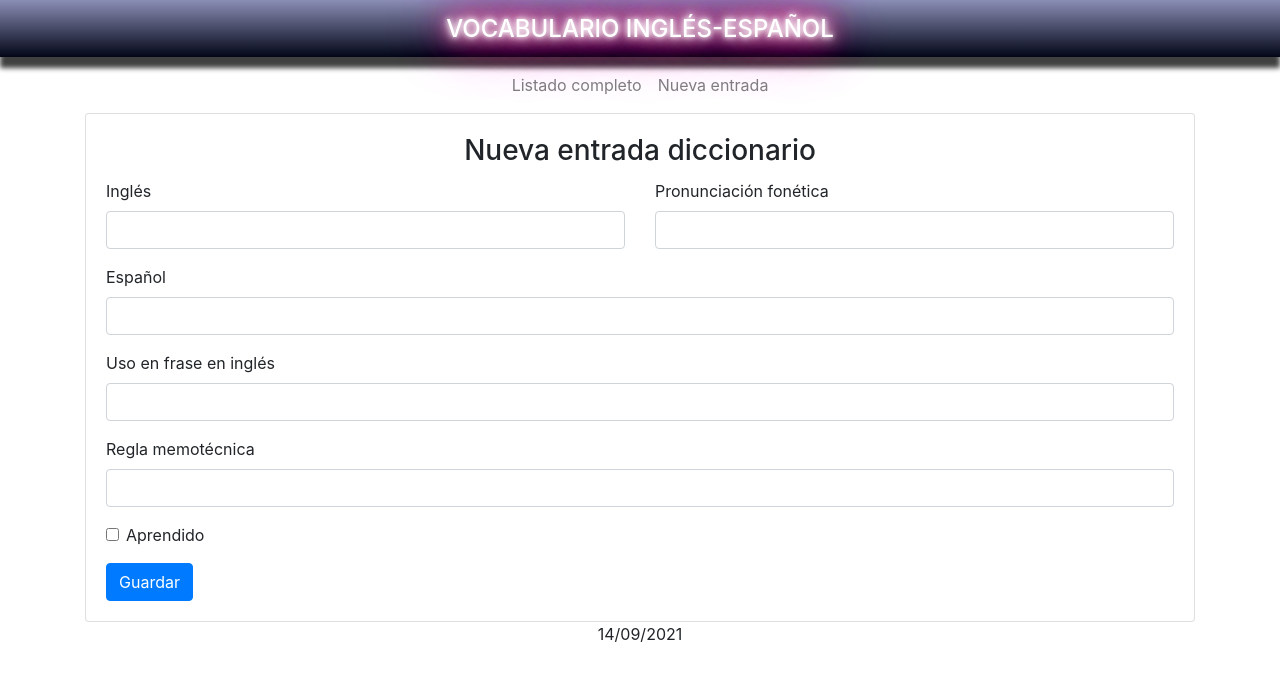
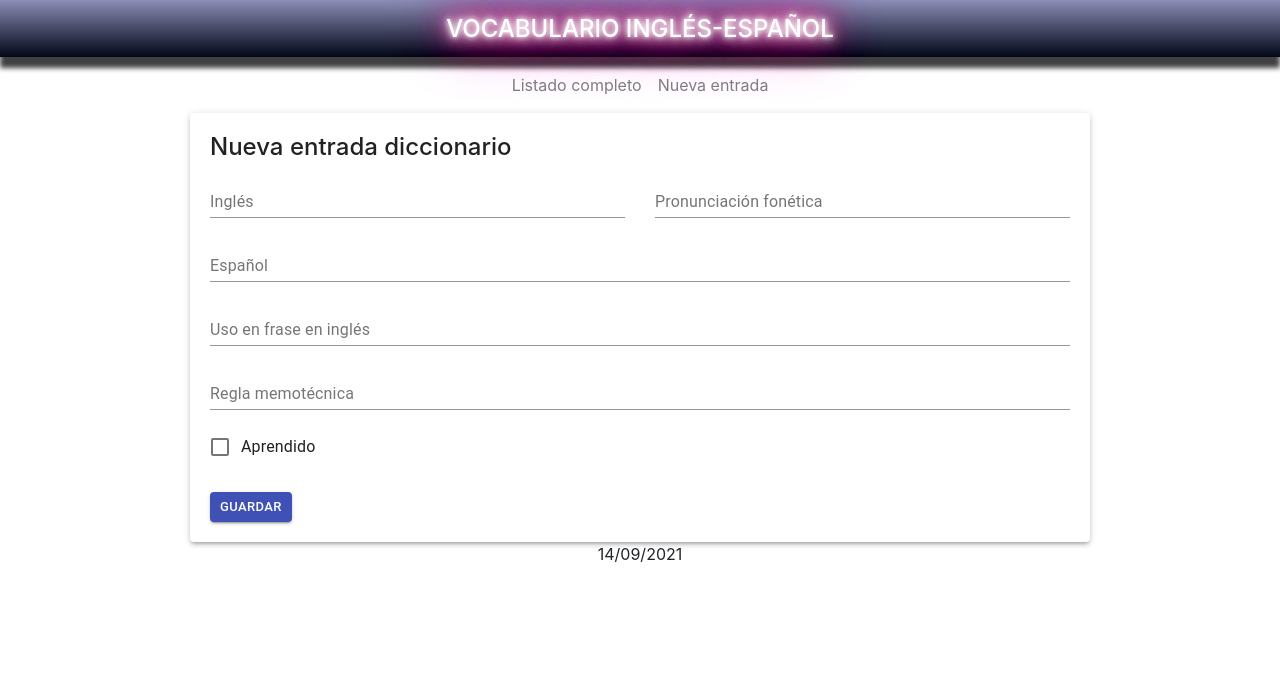
Before and after one commit to ocon733/dicreact, a React (Create React App) app: page /nueva in a window 1280 px wide. Shown: the top 680 px of the page. Built offline with nearby package versions, Linux system fonts and the light colour scheme.

Commit message:
estilos material y hooks

```diff
--- a/package.json
+++ b/package.json
@@ -13,7 +13,8 @@
     "react-router-dom": "^5.1.2",
     "react-scripts": "^3.3.0",
     "redux": "^4.0.5",
-    "redux-thunk": "^2.3.0"
+    "redux-thunk": "^2.3.0",
+    "sweetalert": "^2.1.2"
   },
   "scripts": {
     "start": "react-scripts start",
--- a/src/componentes/buscador.css
+++ b/src/componentes/buscador.css
@@ -3,5 +3,5 @@
 }
 
 .buscador_texto{
-    width: 80%;
+    width: 80% !important;
 }
--- a/src/componentes/nueva.component.js
+++ b/src/componentes/nueva.component.js
@@ -1,43 +1,48 @@
-import React from 'react';
+import React, { useState, useEffect } from 'react';
 import Form from 'react-bootstrap/Form';
-import Card from 'react-bootstrap/Card';
 import Col from 'react-bootstrap/Col';
-import Container from 'react-bootstrap/Container';
 import Row from 'react-bootstrap/Row';
 import ButtonToolbar from 'react-bootstrap/ButtonToolbar';
-import Button from 'react-bootstrap/Button';
+
 import Alert from 'react-bootstrap/Alert';
 import * as Constantes from '../Constantes';
+import Paper from '@material-ui/core/Paper';
+import './nueva.css';
+import { TextField, FormControlLabel } from '@material-ui/core';
+import Button from '@material-ui/core/Button';
+import Checkbox from '@material-ui/core/Checkbox';
+import swal from 'sweetalert';
 
-class Nueva extends React.Component{
-    constructor(props){
-        super(props);
-        this.handleSubmit = this.handleSubmit.bind(this);
-        this.state = {
+const Nueva = (props) => {
+
+
+    const [entrada, setEntrada] = useState({
         english:'',
         spain:'',
         descripcion:'',
         relmemotec:'',
         fonetic:'',
-            error: '',
-            modificar: false,
-            aprendido: false
-        }
+        aprendido: false,
+        id:''
+    });
 
-    }
-    componentDidMount() {
-        if ( this.props.match !== undefined && this.props.match.params !== undefined &&
-            this.props.match.params.id !== undefined){
-            const  id  = this.props.match.params.id;
-            this.setState({modificar:true});
-            this.cargarRegistro(id);
+    const [error, setError] = useState("");
+    const [modificar, setModificar] = useState(false);
+
+    useEffect( () => {
+        if ( props.match !== undefined && props.match.params !== undefined &&
+            props.match.params.id !== undefined){
+            const  id  = props.match.params.id;
+            setModificar(true);
+            cargarRegistro(id);
 
         }else{
-           this.setState({modificar:false});
+            setModificar(false);
         }
-    }
+    },[props.match]);
 
-    cargarRegistro(id){
+
+    function cargarRegistro(id){
         fetch(Constantes.SERVIDOR + 'buscar.php?id='+id)
         .then(res=> res.json())
         .then( res => {
@@ -51,7 +56,7 @@ class Nueva extends React.Component{
            let boolAprendido = word.aprendido === 1 ? true : false;
 
 
-           this.setState({english:word.english,
+           setEntrada({english:word.english,
                         spain:word.spain,
                         descripcion:word.descripcion,
                         relmemotec:word.relmemotec,
@@ -63,37 +68,43 @@ class Nueva extends React.Component{
 
     }
 
-    handleSubmit(event){
+    function handleSubmit(event){
         event.preventDefault();
-        this.validaFormulario(event.target);
+        validaFormulario(event.target);
     }
 
-    handleChecked = (event) => {
-        this.setState({aprendido : !this.state.aprendido});
+
+    const handlerEntrada = e => {
+            setEntrada({ ...entrada,  [e.target.name]:e.target.value    })
         }
 
-    validaFormulario(t){
-        this.setState ({error: ""});
+    const handlerChecked = e => {
+            setEntrada({ ...entrada,  [e.target.name]:e.target.checked    })
+        }
+
+
+    function validaFormulario(t){
+        setError("");
         let isvalid = true;
         for( var e =0; e < t.length; e++){
             if ( t[e].name === "english" && t[e].value === ""){
-                this.setState ((state) => ({error : state.error + "Falta la palabra en inglés, "}));
+                setError(error + "Falta la palabra en inglés, ");
                 isvalid = false;
             }
             if ( t[e].name === "fonetic" && t[e].value === ""){
-                this.setState ((state) => ({error : state.error + "Falta la pronunciación figurada, "}));
+                setError(error + "Falta la pronunciación figurada, ");
                 isvalid = false;
             }
             if ( t[e].name === "spain" && t[e].value === ""){
-                this.setState ((state) => ({error : state.error + "Falta la traducción en español, "}));
+                setError(error + "Falta la traducción en español, ");
                 isvalid = false;
             }
             if ( t[e].name === "descripcion" && t[e].value === ""){
-                this.setState ((state) => ({error : state.error + "Falta la frase de uso habitual, "}));
+                setError(error + "Falta la frase de uso habitual, ");
                 isvalid = false;
             }
             if ( t[e].name === "relmemotec" && t[e].value === ""){
-                this.setState ((state) => ({error : state.error + "Falta la regla nemotécnica para memorizar, "}));
+                setError(error + "Falta la regla nemotécnica para memorizar, ");
                 isvalid = false;
             }
 
@@ -103,20 +114,20 @@ class Nueva extends React.Component{
 
             const data = new FormData ( t);
 
-            if ( this.state.modificar){
+            if ( modificar){
                 fetch(Constantes.SERVIDOR + 'modificar.php', {
                     method: 'POST',
                     body: data
                 }).then(res => res)
                 .catch(error => console.error('Error:', error))
-                .then(response => alert('Modificación realizada '));
+                .then(response =>  swal("Modificado", "Se ha realizado la modificación correctamente", "success"));
             }else{
                 fetch(Constantes.SERVIDOR + 'guardar.php', {
                     method: 'POST',
                     body: data
                 }).then(res => res)
                 .catch(error => console.error('Error:', error))
-                .then(response => alert('Guardado correctamente '));
+                .then(response => swal("Guardado", "Se ha guardado correctamente", "success"));
             }
 
 
@@ -124,41 +135,39 @@ class Nueva extends React.Component{
 
     }
 
-    renderMensaje(){
-        if( this.state.error.length !== 0){
-            return(<Alert variant="danger"><p>{this.state.error}</p></Alert> );
+    function renderMensaje(){
+        if( error.length !== 0){
+            return(<Alert variant="danger"><p>{error}</p></Alert> );
         }
     }
 
-    renderBotonera(){
-        if( this.state.modificar){
-            return (<Button varian="primary" type="submit">Modificar</Button>);
+    function renderBotonera(){
+        if(modificar){
+            return (<Button variant="contained" size="small" color="primary" type="submit">Modificar</Button>);
         }else{
-            return (<Button varian="primary" type="submit">Guardar</Button>);
+            return (<Button variant="contained" size="small" color="primary" type="submit">Guardar</Button>);
         }
     }
 
 
-    render(){
-        return(
-            <Container>
-              <Card>
-                <Card.Body>
-                  <Card.Title><h3>Nueva entrada diccionario</h3></Card.Title>
+    return (
 
-                <Form onSubmit={this.handleSubmit}>
+        <Paper elevation={3} className="cajaFormulario">
+            <h4>Nueva entrada diccionario</h4>
+
+          <Form onSubmit={handleSubmit}>
               <Row>
                   <Col>
                       <Form.Group controlId="english" >
-                                <Form.Label >Inglés</Form.Label>
-                                <Form.Control name="english"  type="text" defaultValue={this.state.english}/>
+                          <TextField id="english" label="Inglés"  name="english"
+                          value={entrada.english} onChange={handlerEntrada}/>
                       </Form.Group>
                   </Col>
 
                   <Col>
                       <Form.Group controlId="fonetic" >
-                                <Form.Label >Pronunciación fonética</Form.Label>
-                                <Form.Control name="fonetic"  type="text" defaultValue={this.state.fonetic}/>
+                          <TextField id="fonetic" label="Pronunciación fonética"  name="fonetic"
+                          value={entrada.fonetic} onChange={handlerEntrada}/>
                       </Form.Group>
                   </Col>
               </Row>
@@ -166,47 +175,47 @@ class Nueva extends React.Component{
               <Row>
                   <Col>
                         <Form.Group controlId="spain" >
-                        <Form.Label >Español</Form.Label>
-                        <Form.Control name="spain"  type="text" defaultValue={this.state.spain}/>
+                            <TextField name="spain"  label="Español" value={entrada.spain} onChange={handlerEntrada}/>
                         </Form.Group>
                   </Col>
 
               </Row>
 
-                <Row><Col><Form.Group controlId="descripcion" >
-                    <Form.Label >Uso en frase en inglés</Form.Label>
-                    <Form.Control name="descripcion"  type="text" defaultValue={this.state.descripcion}/>
+            <Row>
+                <Col>
+                    <Form.Group controlId="descripcion" >
+                        <TextField label="Uso en frase en inglés" name="descripcion"  value={entrada.descripcion} onChange={handlerEntrada}/>
                     </Form.Group>
                 </Col>
             </Row>
 
-                <Row><Col><Form.Group controlId="relmemotec" >
-                    <Form.Label >Regla memotécnica</Form.Label>
-                    <Form.Control name="relmemotec"  type="text" defaultValue={this.state.relmemotec}/>
+            <Row>
+                <Col>
+                    <Form.Group controlId="relmemotec" >
+                        <TextField label="Regla memotécnica" name="relmemotec"  value={entrada.relmemotec} onChange={handlerEntrada}/>
                     </Form.Group></Col></Row>
             <Row>
                 <Col>
                     <Form.Group controlId="aprendido" >
-                    <Form.Check name="aprendido"  type="checkbox" label ="Aprendido" onChange={this.handleChecked} checked={this.state.aprendido} />
-                </Form.Group></Col>
+                    <FormControlLabel
+                        control={<Checkbox color="primary" name="aprendido"
+                                onChange={handlerChecked} checked={entrada.aprendido} />}
+                        label ="Aprendido"
+                     />
+                    </Form.Group>
+                </Col>
             </Row>
 
+          <Form.Control name="id" type="hidden" defaultValue={entrada.id} />
 
-
-
-                <Form.Control name="id" type="hidden" defaultValue={this.state.id} />
-
-                {this.renderMensaje()}
+          {renderMensaje()}
           <ButtonToolbar>
-    {this.renderBotonera()}
+            {renderBotonera()}
           </ButtonToolbar>
 
           </Form>
-            </Card.Body>
-            </Card>
-            </Container>
-        );
-    }
+          </Paper>
+    )
 }
 
-export default Nueva;
+export default Nueva
--- /dev/null
+++ b/src/componentes/nueva.css
@@ -0,0 +1,9 @@
+.cajaFormulario {
+    max-width: 900px;
+    padding: 20px;
+    margin:auto;
+}
+
+.MuiFormControl-root{
+    width: 100%;
+}
```
Also changed, not shown: BBDD/estado.txt, 1 other file (tests, documents, lock files or other folders). Lines whose indentation alone changed are shown as unchanged.
